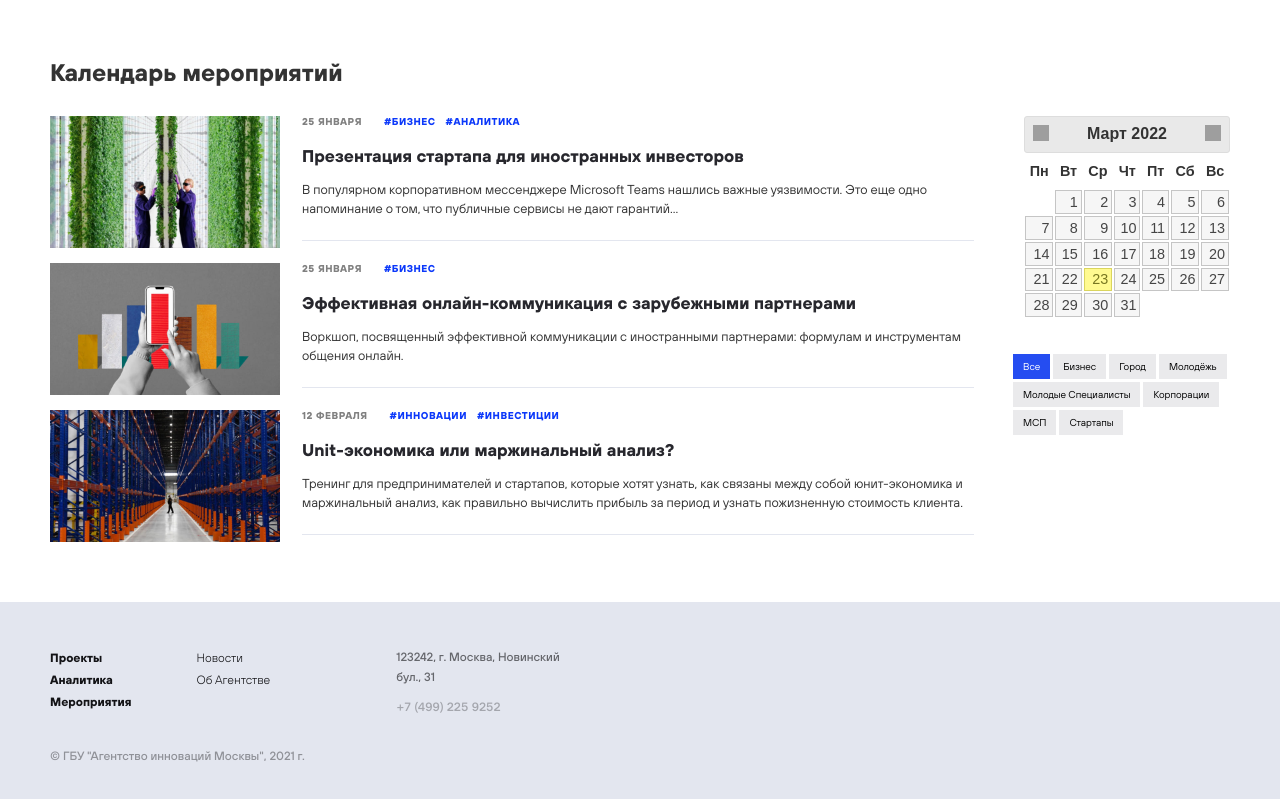
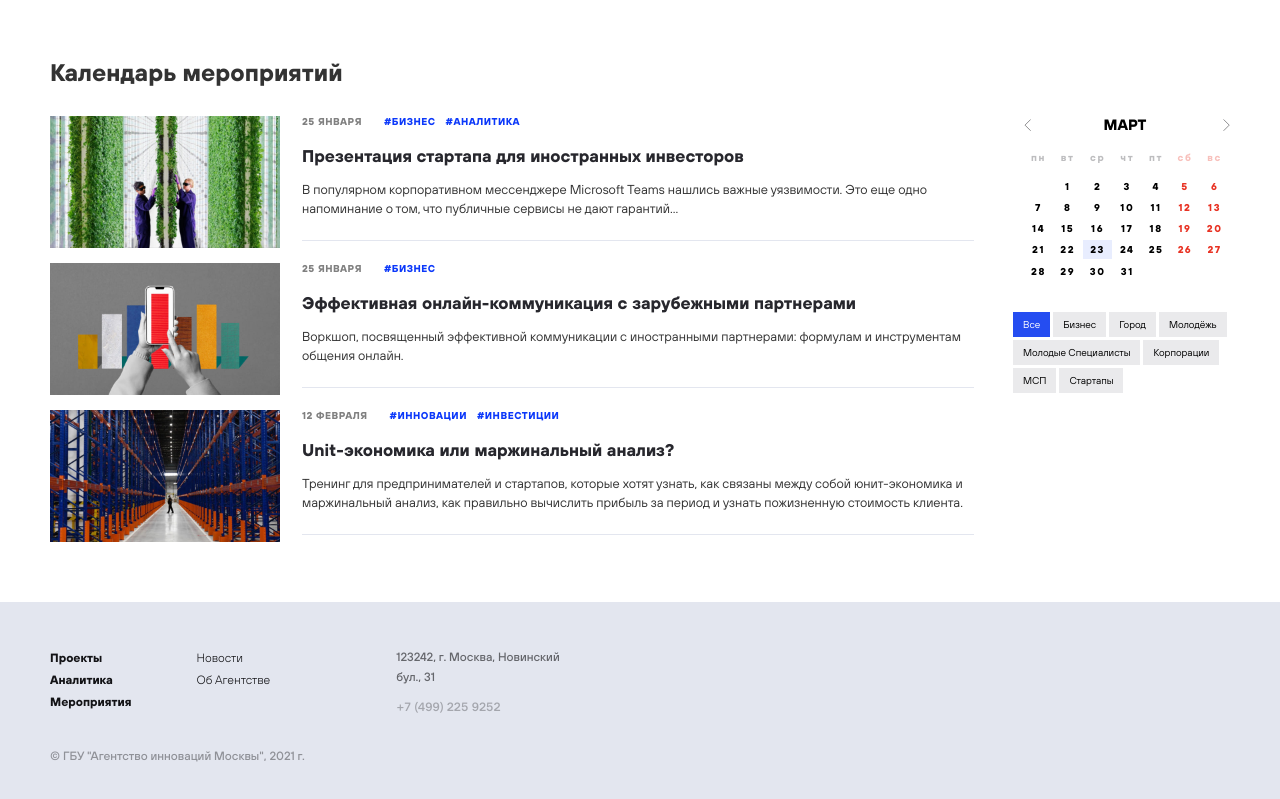
Before and after one commit to ViktoriaZaharova/moscow-innovation-agency, a website: page app/index.html in a window 1280 px wide. Shown: the part 2516-3315 px from the top of the page. Drawn offline with nearby package versions, Linux system fonts and the light colour scheme; grey boxes are pictures that could not be loaded.

Commit message:
calendar

```diff
--- a/app/sass/home.sass
+++ b/app/sass/home.sass
@@ -295,7 +295,91 @@
       radius: 0
     width: 100%
     padding: 0
+  .ui-datepicker .ui-datepicker-header
+    padding: 0
+    background: transparent
+    border: none
+      radius: 0
+    color: #000000
+    display: flex
+    align-items: center
+    justify-content: space-between
 
+  .ui-datepicker-title
+    text-transform: uppercase
+    font-family: $default-font
+    font-size: 15px
+    font-weight: bold
+    line-height: 18px
+    margin: 0 auto
+  .ui-datepicker .ui-datepicker-prev, .ui-datepicker .ui-datepicker-next
+    left: 0
+    right: 0
+    position: relative
+    top: 0
+    transform: none
+    padding: 0
+    width: 7px
+    height: 13px
+    display: flex
+    align-items: center
+    justify-content: center
+    cursor: pointer
+    border: none
+      radius: 0
+
+    span
+      display: none
+  .ui-datepicker .ui-datepicker-prev
+    background: url("../img/arrow-left.svg") no-repeat center
+      size: 100%
+  .ui-datepicker .ui-datepicker-next
+    background: url("../img/arrow-right.svg") no-repeat center
+      size: 100%
+    order: 1
+  .ui-datepicker table
+    margin: 6px 0 0
+    font-family: $default-font
+  .ui-datepicker th
+    padding: 12px 0
+    text-align: center
+    letter-spacing: 0.16em
+    font-size: 10px
+    font-weight: bold
+    color: #27272D
+    opacity: .3
+    text-transform: lowercase
+  .ui-state-default, .ui-widget-content .ui-state-default, .ui-widget-header .ui-state-default, .ui-button, html .ui-button.ui-state-disabled:hover, html .ui-button.ui-state-disabled:active
+    border: none
+    text-align: center
+    vertical-align: middle
+    letter-spacing: 0.16em
+    font-size: 10px
+    font-weight: bold
+    text-transform: uppercase
+    color: #000000
+    background: transparent
+    padding: 0
+    width: 100%
+    height: 19px
+    display: flex
+    align-items: center
+    justify-content: center
+    margin: 0 auto
+  .ui-state-active, .ui-widget-content .ui-state-active, .ui-widget-header .ui-state-active, a.ui-button:active, .ui-button:active, .ui-button.ui-state-active:hover
+    background: #254DF1
+    color: #fff
+  .ui-state-highlight, .ui-widget-content .ui-state-highlight, .ui-widget-header .ui-state-highlight
+    background: rgba($blue, .1)
+    color: #000000
+  .ui-datepicker-week-end
+    .ui-state-default
+      color: #E83223
+  .ui-datepicker-week-end
+    span
+      color: #E83223
+  .ui-datepicker-year
+    display: none
 
 .fixed-block
   color: #2B2A52
```
Also changed, not shown: app/css/home.css, app/img/arrow-left.svg (added), app/img/arrow-right.svg (added).
